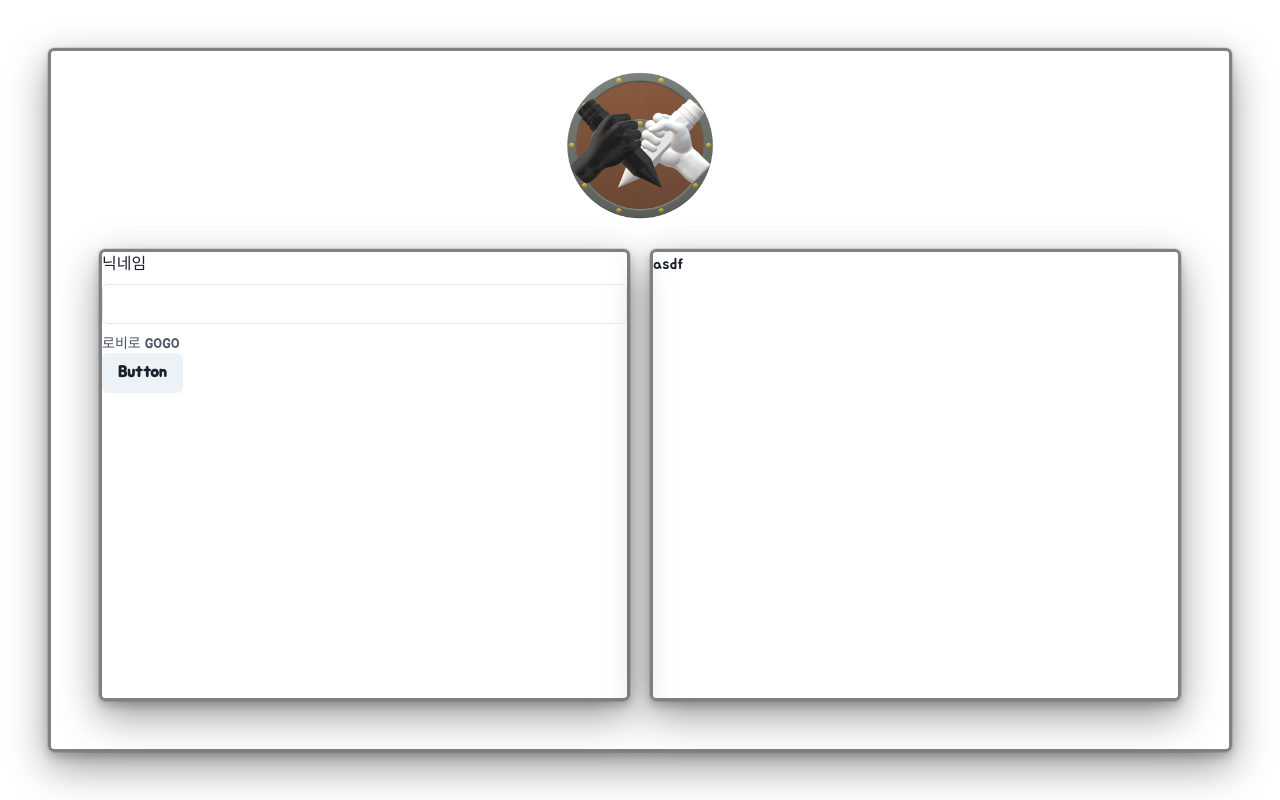
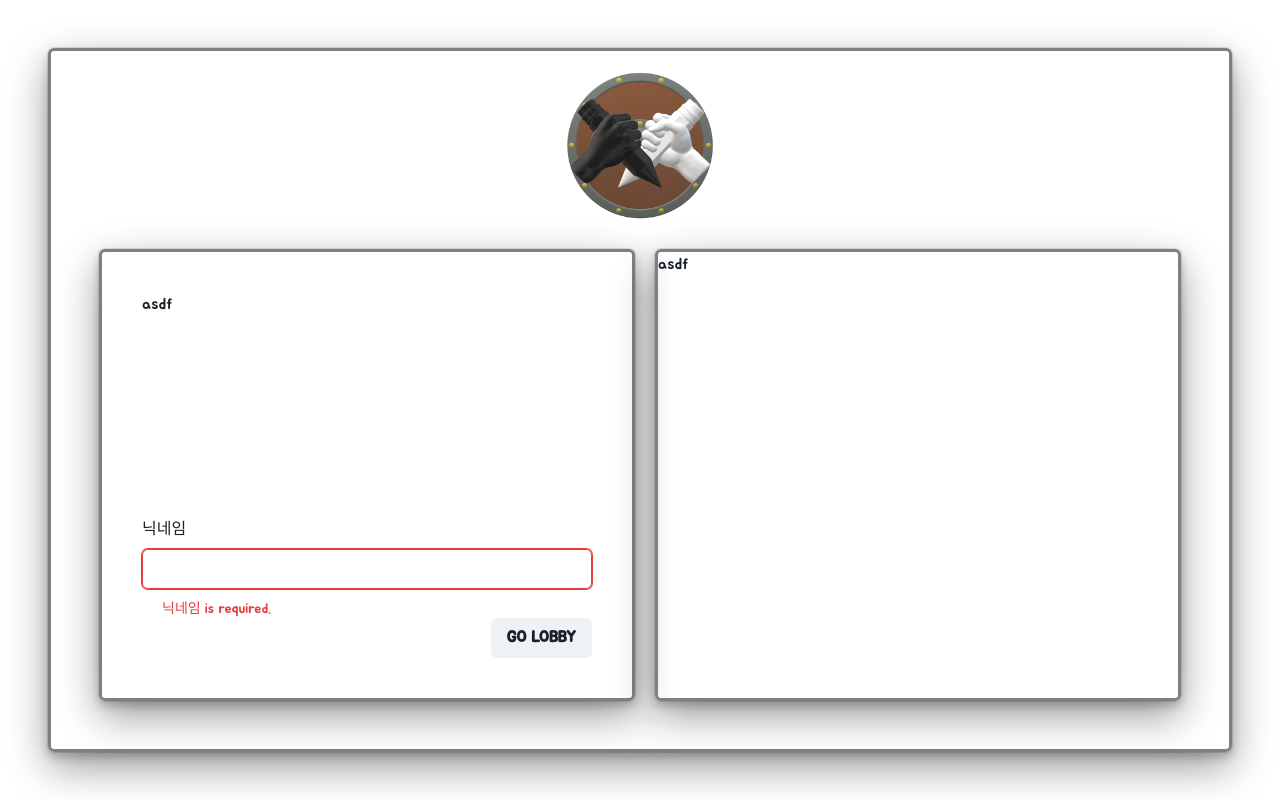
Before and after one commit to coop-game/coop, a Next.js app in the folder apps/coop-front/: page / in a window 1280 px wide. Built offline with nearby package versions, Linux system fonts and the light colour scheme.

Commit message:
feat: split to hooks

```diff
--- a/apps/coop-front/pages/index.tsx
+++ b/apps/coop-front/pages/index.tsx
@@ -1,6 +1,7 @@
 import Head from "next/head";
 import Image from "next/image";
 import Link from "next/link";
+import { useRouter } from "next/router";
 import styles from "../styles/Home.module.css";
 import { useEffect, useState } from "react";
 import DraweeLogo from "@asset/DraweeLogo.png";
@@ -24,13 +25,13 @@ import { useTranslation } from "@hooks/useTransitions";
 import { useRecoilState } from "recoil";
 
 export default function Home({ roomId }: { roomId: string }) {
-  const [nickname, setNickname] = useState(null);
   const translation = useTranslation("ko-kr").messages;
-  const [userState, setUserState] = useRecoilState(userSelector);
-  console.log(roomId);
+  const [_, setUserState] = useRecoilState(userSelector);
+  const router = useRouter();
 
-  const handleInputChange = (e) => setNickname(e.target.value);
-  const isError = nickname === "";
+  const [nickname, setNickname] = useState("");
+  const [isError, setIsError] = useState(true);
+
   return (
     <div>
       <Flex w={"100%"} h={"100vh"} alignItems={"center"} p={"3em"}>
@@ -68,34 +69,47 @@ export default function Home({ roomId }: { roomId: string }) {
               border="3px solid gray"
               boxShadow="dark-lg"
               rounded="md"
+              p={10}
+              flexDirection={"column"}
             >
+              <Stack height={"100%"}>
+                <div>asdf</div>
+              </Stack>
               <FormControl isInvalid={isError}>
                 <FormLabel>{translation["user.nickname"]}</FormLabel>
                 <Input
                   type="email"
                   value={nickname}
-                  onChange={handleInputChange}
+                  onChange={(e) => {
+                    setNickname(e.target.value);
+                    setIsError(e.target.value === "");
+                  }}
                 />
-                <Stack>
+                <Flex ml={5}>
                   {!isError ? (
                     <FormHelperText>로비로 GOGO</FormHelperText>
                   ) : (
                     <FormErrorMessage>{`${translation["user.nickname"]} is required.`}</FormErrorMessage>
                   )}
-                </Stack>
-                <Link href="/lobby" passHref legacyBehavior>
+                </Flex>
+                <Flex width={"100%"} justifyContent={"flex-end"}>
                   <Button
                     onClick={() => {
-                      if (!!providerState.provider) {
-                        providerState.clearProvider();
+                      if (nickname !== "") {
+                        if (!!providerState.provider) {
+                          providerState.clearProvider();
+                        }
+                        providerState.createProvider(roomId);
+                        setUserState({ roomId, nickname });
+                        router.push("/lobby");
+                      } else {
+                        setIsError(true);
                       }
-                      providerState.createProvider(roomId);
-                      setUserState({ roomId, nickname });
                     }}
                   >
-                    Button
+                    GO LOBBY
                   </Button>
-                </Link>
+                </Flex>
               </FormControl>
             </Flex>
             <Flex
--- a/apps/coop-front/src/common/recoil/recoil.atom.ts
+++ b/apps/coop-front/src/common/recoil/recoil.atom.ts
@@ -87,7 +87,7 @@ export const userState = atom<{ roomId?: string; nickname?: string } | null>({
 });
 
 export const userSelector = selector({
-  key: "userSelector",
+  key: "USER_SELECTOR",
   get: ({ get }) => {
     return get(userState);
   },
@@ -105,7 +105,7 @@ export const ChattingState = atom<CPChatType[]>({
 });
 
 export const ChattingSelector = selector({
-  key: "chattingSelector",
+  key: "CHATTING_SELECTOR",
   get: ({ get }) => {
     return get(ChattingState);
   },
```
Also changed, not shown: apps/coop-front/src/components/LobbyMain.tsx (+6 -53 lines), apps/coop-front/src/hooks/useCheckCreatedProvider.ts (added, +12 -0 lines), apps/coop-front/src/hooks/useProfileUpdate.ts (added, +52 -0 lines).
